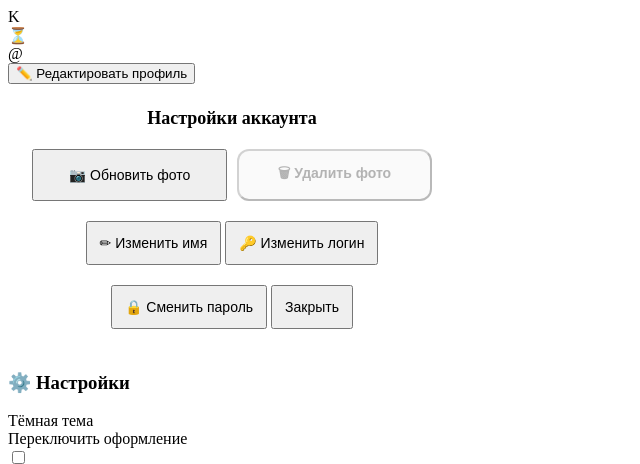
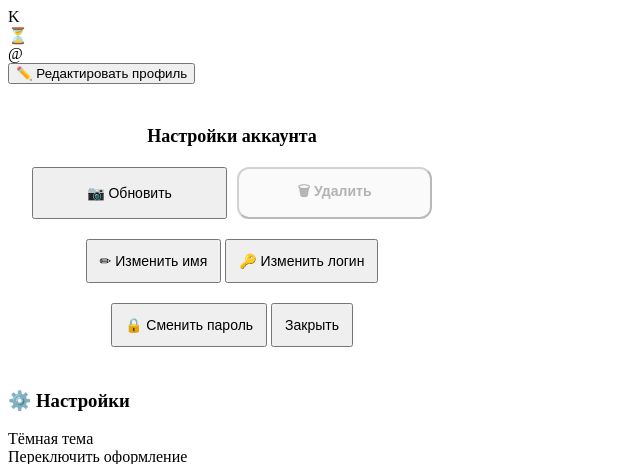
Before and after one commit to oyatillokadraliev-dot/KadrGram, a Flask app: template templates/profile.html in a window 1280 px wide. Shown: the top 464 px of the page, without its empty margins (0-640 px from the left). Run offline with Flask 3, Linux system fonts and the light colour scheme; the template is opened without the code that fills it, so the values that code supplies are empty.

Commit message:
Update profile.html

```diff
--- a/templates/profile.html
+++ b/templates/profile.html
@@ -317,20 +317,20 @@
 </div>
 
 <!-- ========================================================== -->
-<!-- ИСПРАВЛЕННОЕ МОДАЛЬНОЕ ОКНО: ВСЕ ТЕГИ СТРОГО ЗАКРЫТЫ -->
+<!-- ИСПРАВЛЕННОЕ МОДАЛЬНОЕ ОКНО НАСТРОЕК АККАУНТА -->
 <!-- ========================================================== -->
 <div id="editAccountModal" class="modal" onclick="closeModalOnOutsideClick(event, 'editAccountModal')">
     <div class="modal-content" style="max-width: 400px; padding: 24px; text-align: center;">
-        <div class="modal-title" style="margin-bottom: 20px; font-size: 18px; text-align: center; font-weight: 700;">Настройки аккаунта</div>
+        <h3 class="modal-title" style="margin-bottom: 20px; font-size: 18px; font-weight: 700;">Настройки аккаунта</h3>
 
         <!-- СДВОЕННЫЕ КНОПКИ (УПРАВЛЕНИЕ ФОТО) -->
         <div style="display: flex; gap: 10px; width: 100%; margin-bottom: 20px; justify-content: space-between;">
             <button type="button" class="profile-btn btn-theme-blue" style="flex: 1; width: auto; margin-bottom: 0; padding: 12px; font-size: 14px;" onclick="document.getElementById('avatarInput').click()">
-                📷 Обновить фото
+                📷 Обновить
             </button>
             <button type="button" class="profile-btn btn-theme-red" id="deleteAvatarBtn" style="flex: 1; width: auto; margin-top: 0; padding: 12px; border-radius: 12px; font-size: 14px; font-weight: 600;"
                 onclick="deleteAvatar()" {% if not user or not user.avatar %}disabled{% endif %}>
-                🗑 Удалить фото
+                🗑 Удалить
             </button>
         </div>
 
@@ -339,7 +339,7 @@
         <button type="button" class="profile-btn btn-theme-blue" style="padding: 12px; font-size: 14px;" onclick="closeModal('editAccountModal'); openModal('loginModal')">🔑 Изменить логин</button>
         <button type="button" class="profile-btn btn-theme-blue" style="padding: 12px; font-size: 14px;" onclick="closeModal('editAccountModal'); openModal('passwordModal')">🔒 Сменить пароль</button>
 
-        <!-- КРАСИВАЯ КНОПКА ЗАКРЫТИЯ -->
+        <!-- КНОПКА ЗАКРЫТИЯ -->
         <button type="button" class="profile-btn btn-cancel" style="margin-top: 20px; margin-bottom: 0; padding: 12px; font-size: 14px;" onclick="closeModal('editAccountModal')">
             Закрыть
         </button>
@@ -347,9 +347,6 @@
 </div>
 
 <!-- ТВОИ ОСТАЛЬНЫЕ МОДАЛКИ (nameModal, loginModal, passwordModal) ОСТАЮТСЯ НИЖЕ БЕЗ ИЗМЕНЕНИЙ -->
-
-
-
 <div class="settings-container">
     <h3 class="settings-title">⚙️ Настройки</h3>
 
```
